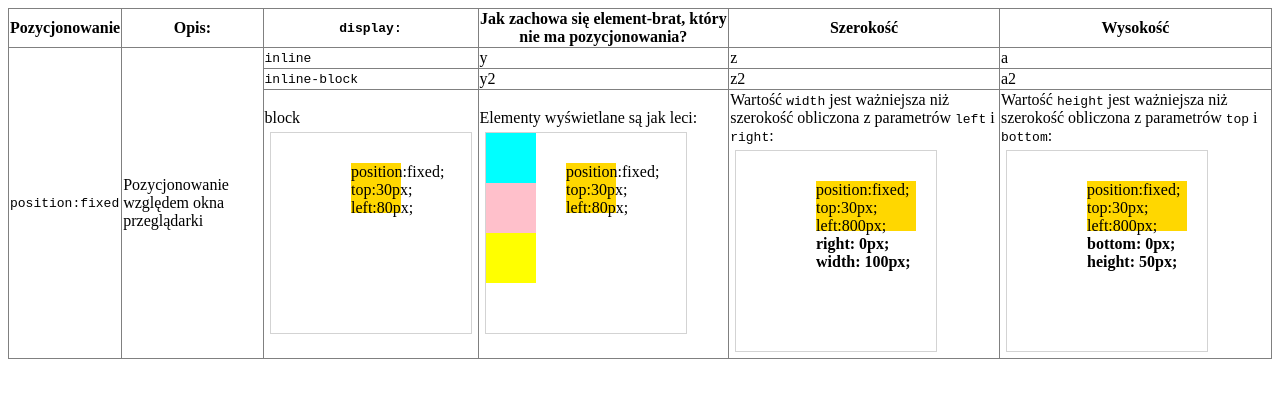
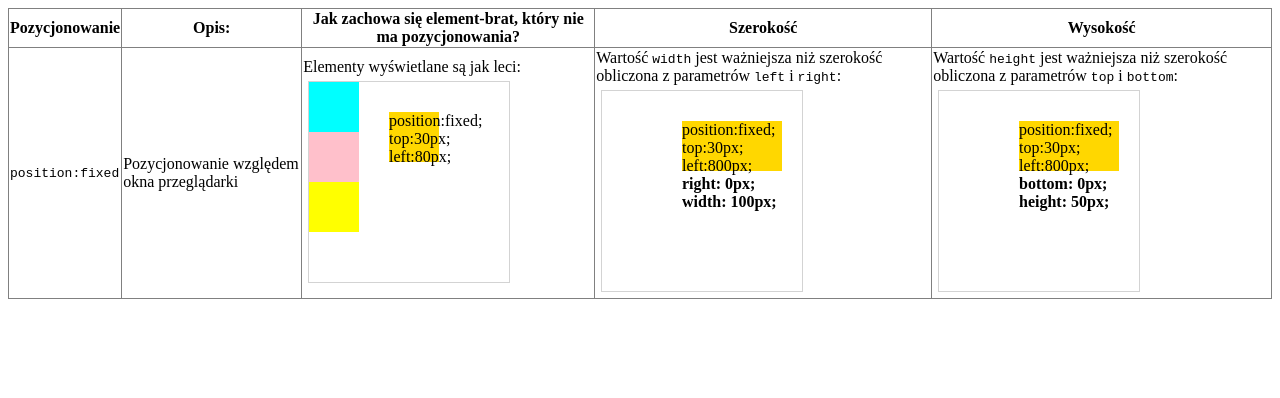
Before and after one commit to SimonIsMe/CSS-pozycjonowanie-przyklady, a plain HTML site: page index.html in a window 1280 px wide. Drawn offline with Linux system fonts and the light colour scheme.

Commit message:
Without block - just general cases

```diff
--- a/index.html
+++ b/index.html
@@ -27,9 +27,6 @@
                         Opis:
                     </th>
                     <th>
-                        <code>display:</code>
-                    </th>
-                    <th>
                         Jak zachowa się element-brat, który nie ma pozycjonowania?
                     </th>
                     <th>
@@ -42,45 +39,23 @@
             </thead>
             <tbody>
                 <tr>
-                    <td rowspan="3">
+                    <td>
                         <code>position:fixed</code>
                     </td>
-                    <td rowspan="3">
+                    <td>
                         Pozycjonowanie względem okna przeglądarki
                     </td>
                     <td>
-                        <code>inline</code>
-                    </td>
-                    <td>y</td>
-                    <td>z</td>
-                    <td>a</td>
-                </tr>
-                <tr>
-                    <td>
-                        <code>inline-block</code>
-                    </td>
-                    <td>y2</td>
-                    <td>z2</td>
-                    <td>a2</td>
-                </tr>
-                <tr>
-                    <td>
-                        block
-                        <a href="./fixed/block/example.html">
-                            <iframe src="./fixed/block/example.html"></iframe>
-                        </a>
-                    </td>
-                    <td>
                         Elementy wyświetlane są jak leci:
-                        <iframe src="./fixed/block/brother-without-positioning.html"></iframe>
+                        <iframe src="fixed/brother-without-positioning.html"></iframe>
                     </td>
                     <td>
                         Wartość <code>width</code> jest ważniejsza niż szerokość obliczona z parametrów <code>left</code> i <code>right</code>:
-                        <iframe src="./fixed/block/width.html"></iframe>
+                        <iframe src="fixed/width.html"></iframe>
                     </td>
                     <td>
                         Wartość <code>height</code> jest ważniejsza niż szerokość obliczona z parametrów <code>top</code> i <code>bottom</code>:
-                        <iframe src="./fixed/block/height.html"></iframe>
+                        <iframe src="fixed/height.html"></iframe>
                     </td>
                 </tr>
             </tbody>
```
Also changed, not shown: fixed/brother-without-positioning.html (renamed from fixed/block/brother-without-positioning.html), fixed/example.html (renamed from fixed/block/example.html), fixed/height.html (renamed from fixed/block/height.html), fixed/width.html (renamed from fixed/block/width.html).
